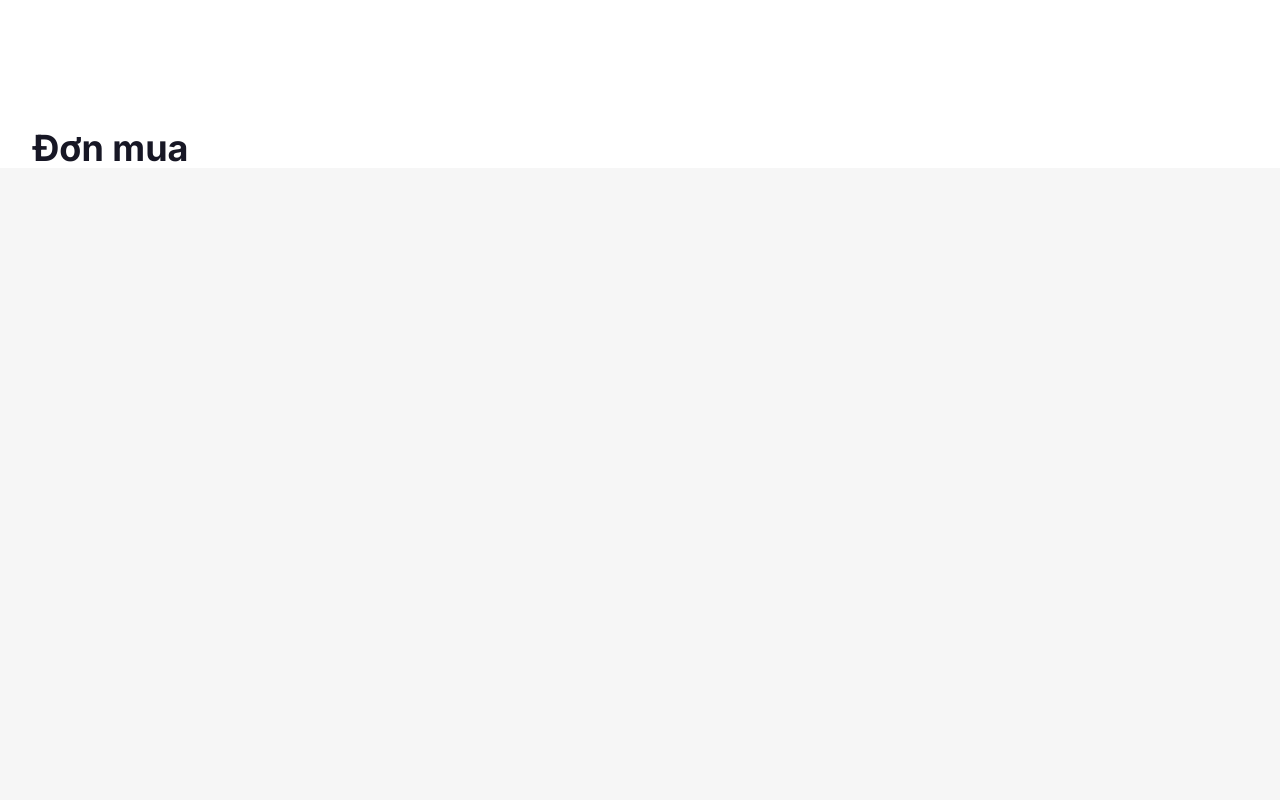
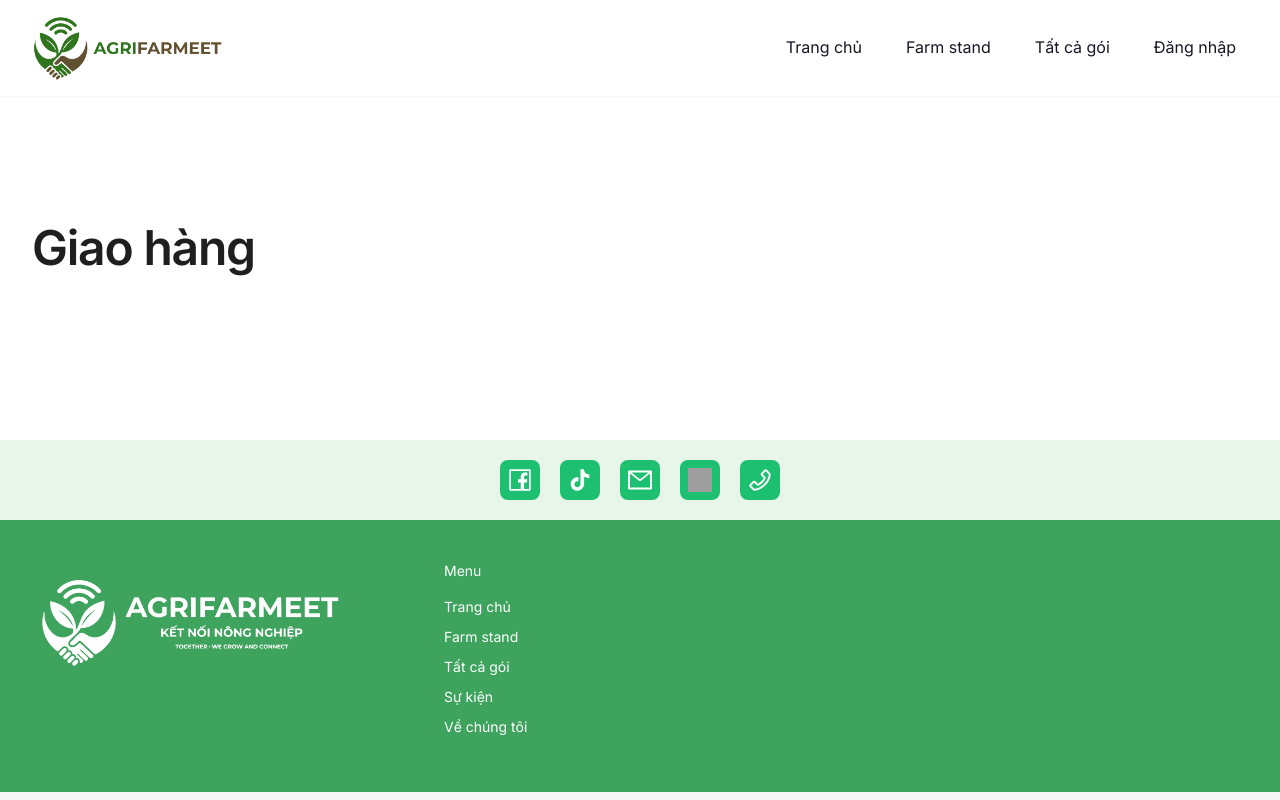
Before and after one commit to LeeJaeLee01/agrifarmeet-fe, a React (Create React App) app: page /shipping in a window 1280 px wide. Built offline with nearby package versions, Linux system fonts and the light colour scheme; grey boxes are pictures that could not be loaded.

Commit message:
update ui

```diff
--- a/src/components/MainHeader/MainHeader.tsx
+++ b/src/components/MainHeader/MainHeader.tsx
@@ -6,8 +6,6 @@ import { RootState } from '../../store';
 import { useDispatch, useSelector } from 'react-redux';
 import { clearToken } from '../../store/slices/authSlice';
 import React, { Fragment, useState, useEffect, useRef } from 'react';
-
-const { Header } = Layout;
 
 type MainHeaderProps = {
   sticky?: boolean;
@@ -95,12 +93,12 @@ const MainHeader: React.FC<MainHeaderProps> = ({ sticky = false }) => {
             <NavLink to="/boxes" className={navLinkClass}>
               Tất cả gói
             </NavLink>
-            <NavLink to="/event" className={navLinkClass}>
+            {/* <NavLink to="/event" className={navLinkClass}>
               Sự kiện
             </NavLink>
             <NavLink to="/about" className={navLinkClass}>
               Về chúng tôi
-            </NavLink>
+            </NavLink> */}
 
             {token ? (
               <div className="flex items-center gap-5">
@@ -144,12 +142,12 @@ const MainHeader: React.FC<MainHeaderProps> = ({ sticky = false }) => {
             <NavLink to="/boxes" className={navLinkClass} onClick={() => setOpen(false)}>
               Tất cả gói
             </NavLink>
-            <NavLink to="/event" className={navLinkClass} onClick={() => setOpen(false)}>
+            {/* <NavLink to="/event" className={navLinkClass} onClick={() => setOpen(false)}>
               Sự kiện
             </NavLink>
             <NavLink to="/about" className={navLinkClass} onClick={() => setOpen(false)}>
               Về chúng tôi
-            </NavLink>
+            </NavLink> */}
             {token ? (
               <>
                 <NavLink
@@ -159,7 +157,7 @@ const MainHeader: React.FC<MainHeaderProps> = ({ sticky = false }) => {
                 >
                   Thông tin của tôi
                 </NavLink>
-                <NavLink to="/order" className={navLinkClass} onClick={() => setOpen(false)}>
+                <NavLink to="/shipping" className={navLinkClass} onClick={() => setOpen(false)}>
                   Đơn mua
                 </NavLink>
               </>
--- a/src/pages/Boxes/Boxes.tsx
+++ b/src/pages/Boxes/Boxes.tsx
@@ -47,7 +47,7 @@ const Boxes: React.FC = () => {
         <h2 className="max-w-4xl mx-auto mt-2 mb-0 text-4xl font-semibold tracking-tight text-center text-balance sm:text-5xl">
           Lựa chọn gói dành riêng cho bạn
         </h2>
-        <p className="max-w-2xl mx-auto mt-6 mb-0 text-base font-medium text-center text-text3 text-pretty sm:text-lg/8">
+        <p className="max-w-4xl mx-auto mt-6 mb-0 text-base font-medium text-center text-text3 text-pretty sm:text-lg/8">
           Lựa chọn gói dịch vụ hợp lý, được trang bị những sản phẩm tươi ngon nhất từ nông trại.
         </p>
         <div className="grid items-center grid-cols-1 gap-5 mx-auto mt-16 gap-y-6 sm:mt-20 lg:grid-cols-3">
@@ -132,7 +132,7 @@ const Boxes: React.FC = () => {
         <h2 className="max-w-4xl mx-auto mt-2 mb-0 text-4xl font-semibold tracking-tight text-center text-balance sm:text-5xl">
           Vì sao CSA khác biệt?
         </h2>
-        <p className="max-w-2xl mx-auto mt-6 mb-0 text-base font-medium text-center text-text3 text-pretty sm:text-lg/8">
+        <p className="max-w-4xl mx-auto mt-6 mb-0 text-base font-medium text-center text-text3 text-pretty sm:text-lg/8">
           Mỗi gói CSA không chỉ mang đến nông sản tươi sạch theo mùa mà còn giúp bạn gắn kết trực
           tiếp với người nông dân và hành trình canh tác bền vững.
         </p>
--- a/src/pages/Home/Home.tsx
+++ b/src/pages/Home/Home.tsx
@@ -5,7 +5,6 @@ import 'swiper/css/navigation';
 import Section from '../../components/Section/Section';
 import { CheckCircleOutlined } from '@ant-design/icons';
 import { Link } from 'react-router-dom';
-import WeeklyFarm from '../../modules/Home/WeeklyFarm';
 import { useDispatch } from 'react-redux';
 import { setSelectedBoxId } from '../../store/slices/boxSlice';
 import api from '../../utils/api';
@@ -132,7 +131,7 @@ const Home: React.FC = () => {
         <h2 className="max-w-4xl mx-auto mt-2 mb-0 text-4xl font-semibold tracking-tight text-center text-balance sm:text-5xl">
           Lựa chọn gói dành riêng cho bạn
         </h2>
-        <p className="max-w-2xl mx-auto mt-6 mb-0 text-base font-medium text-center text-text3 text-pretty sm:text-lg/8">
+        <p className="max-w-4xl mx-auto mt-6 mb-0 text-base font-medium text-center text-text3 text-pretty sm:text-lg/8">
           Lựa chọn gói dịch vụ hợp lý, được trang bị những sản phẩm tươi ngon nhất từ nông trại.
         </p>
         <div className="grid items-center grid-cols-1 gap-5 mx-auto mt-16 gap-y-6 sm:mt-20 lg:grid-cols-3">
@@ -239,7 +238,7 @@ const Home: React.FC = () => {
         <h2 className="max-w-4xl mx-auto mt-2 mb-0 text-4xl font-semibold tracking-tight text-center text-balance sm:text-5xl">
           Thông tin mới và blog
         </h2>
-        <p className="max-w-2xl mx-auto mt-6 mb-0 text-base font-medium text-center text-text3 text-pretty sm:text-lg/8">
+        <p className="max-w-4xl mx-auto mt-6 mb-0 text-base font-medium text-center text-text3 text-pretty sm:text-lg/8">
           Learn how to grow your business with our expert advice.
         </p>
         <div className="grid items-stretch grid-cols-1 gap-5 mx-auto mt-16 gap-y-8 sm:mt-20 lg:grid-cols-3">
--- a/src/pages/Shipping/Shipping.tsx
+++ b/src/pages/Shipping/Shipping.tsx
@@ -1,14 +1,24 @@
-import React from 'react';
+import React, { Fragment, useState } from 'react';
 import Section from '../../components/Section/Section';
+import MainHeader from '../../components/MainHeader/MainHeader';
+import MainFooter from '../../components/MainFooter/MainFooter';
+import { TShipping } from '../../types/TShipping';
 
-const Shipping = () => {
+const Shipping: React.FC = () => {
+  const [shipping, setShipping] = useState<TShipping[]>([]);
+  const [loading, setLoading] = useState<boolean>(false);
+
   return (
-    <Section>
-      <div className="container mx-auto">
-        <h1 className="mb-10 text-2xl font-bold md:text-3xl lg:text-4xl text-text1">Đơn mua</h1>
-        <div className=""></div>
-      </div>
-    </Section>
+    <Fragment>
+      <MainHeader sticky />
+      <Section spaceBottom>
+        <div className="container mx-auto">
+          <h1 className="section-title">Giao hàng</h1>
+          <div className=""></div>
+        </div>
+      </Section>
+      <MainFooter />
+    </Fragment>
   );
 };
 
--- /dev/null
+++ b/src/types/TShipping.ts
@@ -0,0 +1 @@
+export type TShipping = {};
```
